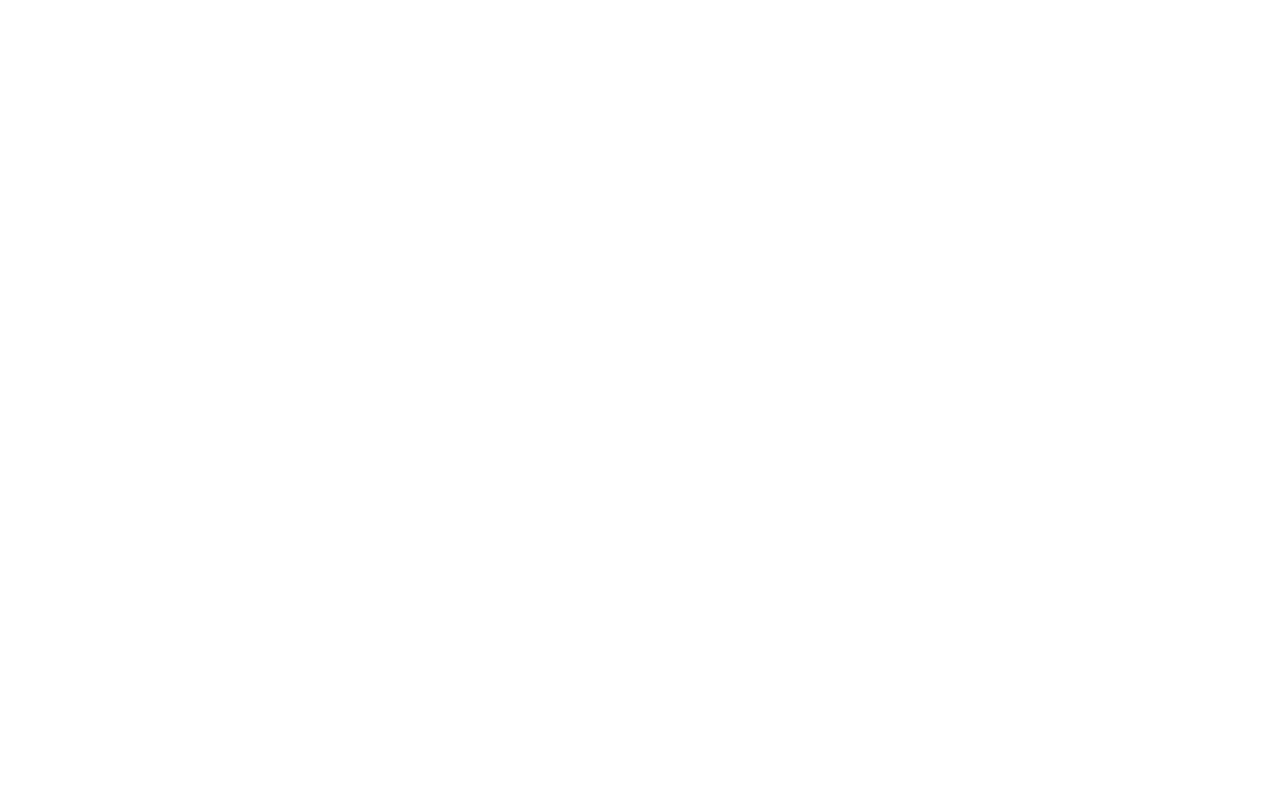
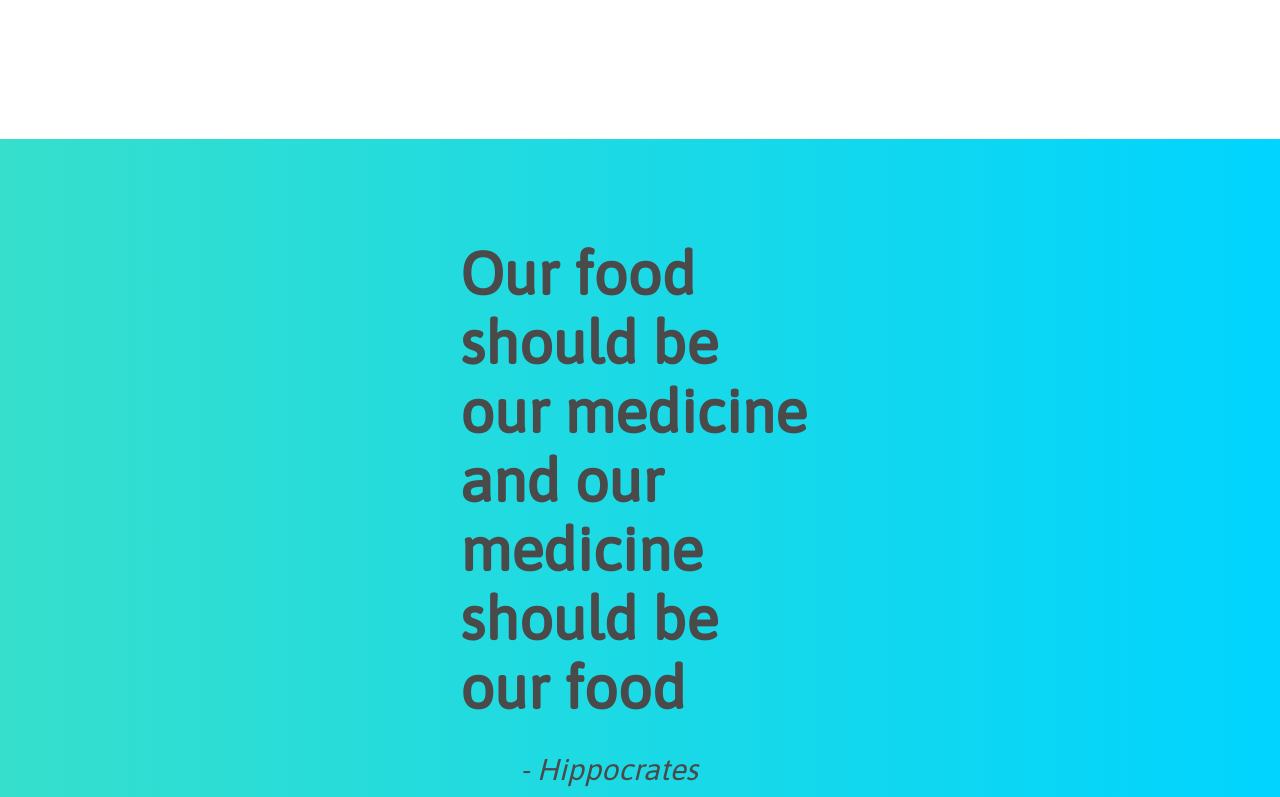
Before and after one commit to edevars/nutrition-watcher, a React app: page / in a window 1280 px wide. Shown: the part 2000-2797 px from the top of the page. Before the commit the page ends 2139 px from the top, so only its background shows below. Built offline with nearby package versions, Linux system fonts and the light colour scheme.

Commit message:
:sparkles: Adding healthy quote

```diff
--- /dev/null
+++ b/src/components/Quote/Quote.css
@@ -0,0 +1,22 @@
+.quote-container {
+  padding: 10rem 46rem 8rem;
+  background: linear-gradient(
+    90deg,
+    rgba(54, 223, 204, 1) 0%,
+    rgba(0, 212, 255, 1) 100%
+  );
+  max-width: 100%;
+  color: hsl(0, 0%, 29%);
+  margin-bottom: 20rem;
+}
+
+.quote-text {
+  font-size: 6rem;
+  font-weight: bold;
+}
+
+.author{
+    font-size: 3rem;
+    margin-left: 6rem;
+    font-style: italic;
+}
--- /dev/null
+++ b/src/components/Quote/index.jsx
@@ -0,0 +1,11 @@
+import React from 'react';
+import './Quote.css';
+
+const Quote = () => (
+  <section className="quote-container">
+    <span className="quote-text">Our food should be our medicine and our medicine should be our food</span>
+    <p className="author">- Hippocrates</p>
+  </section>
+);
+
+export default Quote;
--- a/src/pages/Home.jsx
+++ b/src/pages/Home.jsx
@@ -2,12 +2,16 @@
 import Navbar from '../components/Navbar';
 import Hero from '../components/Hero';
 import HowInfo from '../components/HowInfo';
+import Quote from '../components/Quote';
 
 const Home = () => (
   <>
     <Navbar />
     <Hero />
-    <HowInfo />
+    <main>
+      <HowInfo />
+      <Quote />
+    </main>
   </>
 );
 
```
